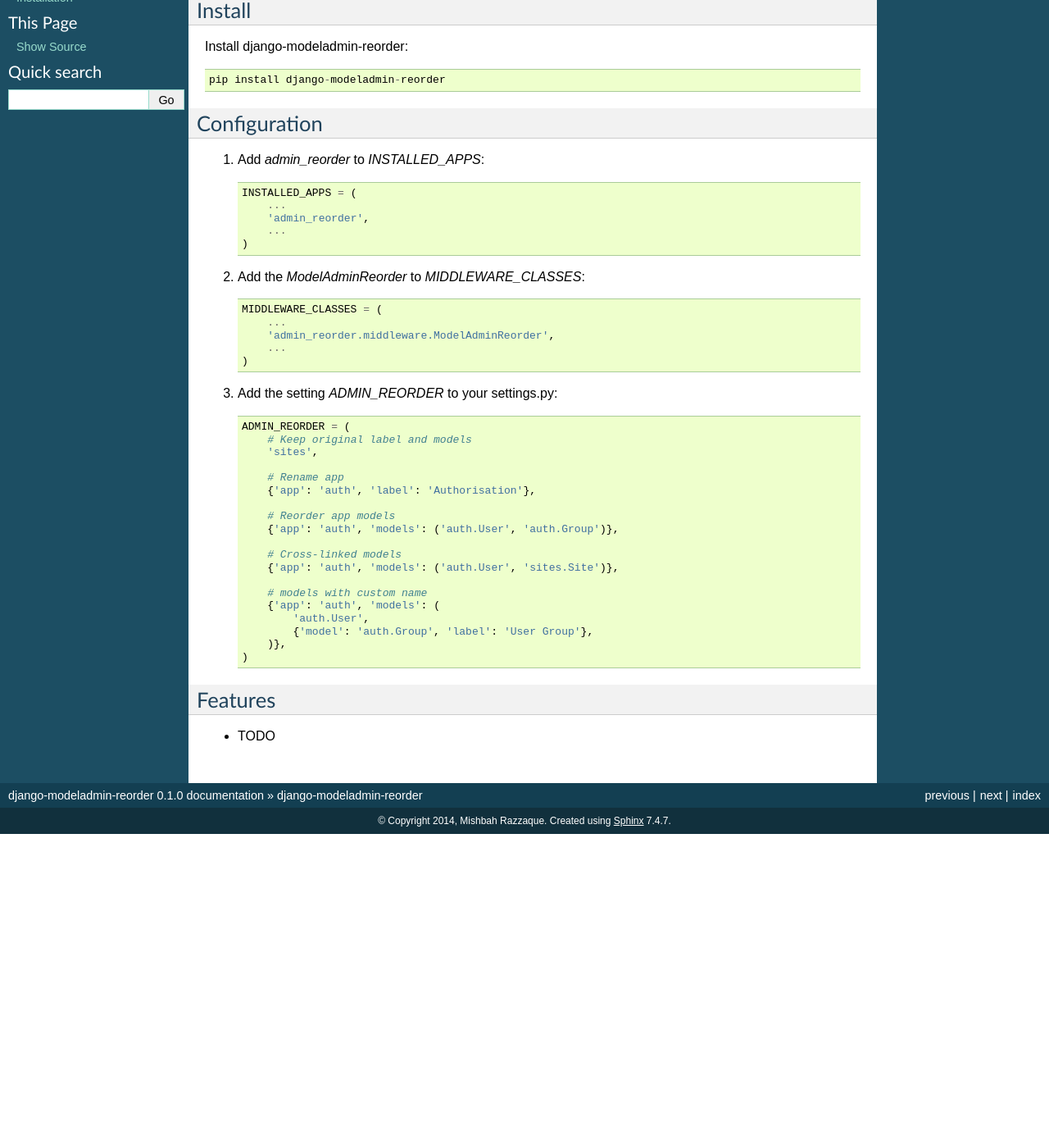
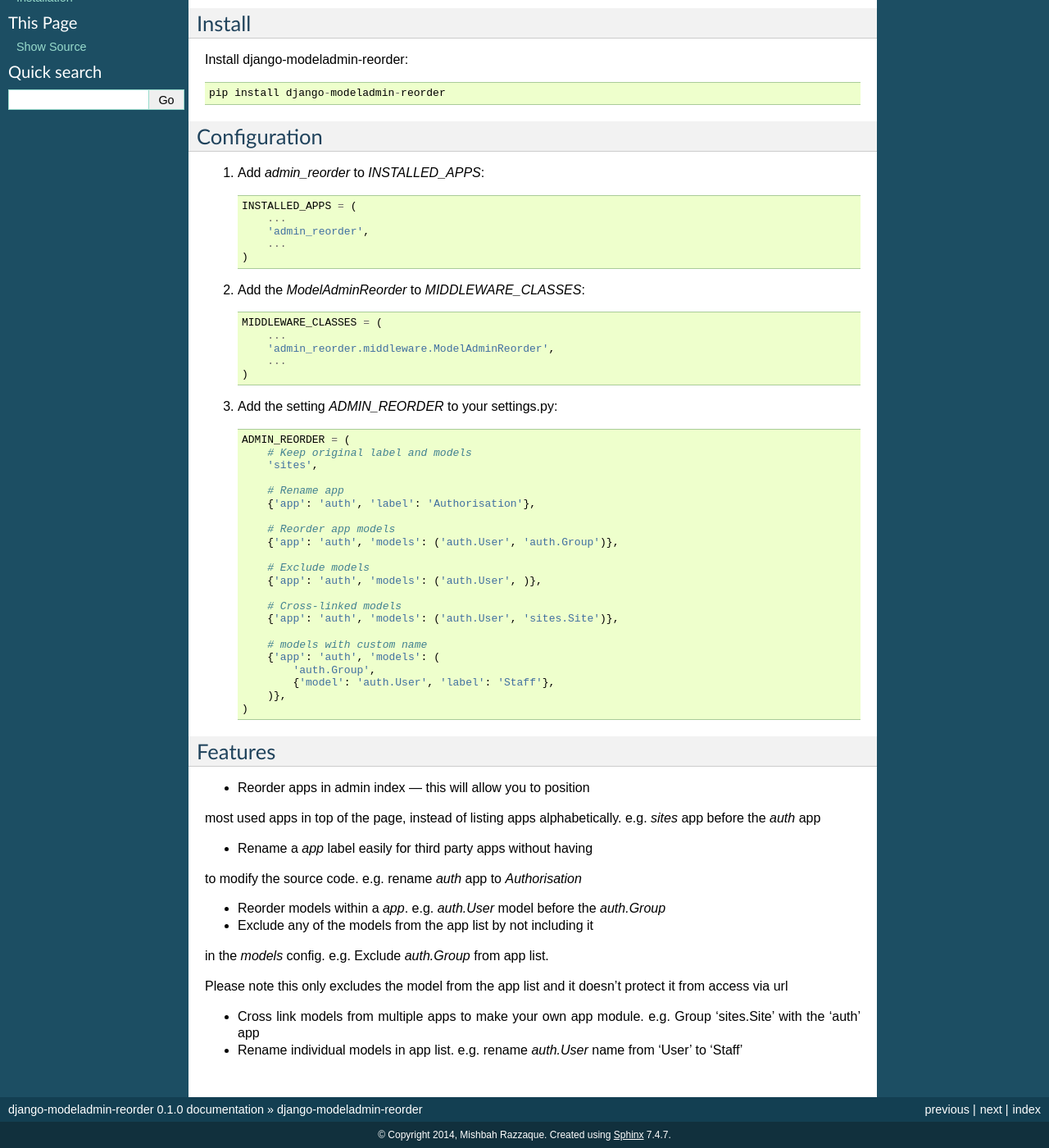
Before and after one commit to mishbahr/django-modeladmin-reorder, a Sphinx documentation site: the page built from docs/readme.rst, in a window 1280 px wide and 1400 px high, scrolled down 287 px. Shown: the whole window at 82% size. Built offline with Sphinx 7.4.7, drawn with Linux system fonts in a browser that asks for light colours; before the commit the page ends 1304 px from its top, so only the background shows below that; some of the changed text lies outside the part shown.

Commit message:
Update README to add a list of Features

```diff
--- a/README.rst
+++ b/README.rst
@@ -12,6 +12,7 @@
     :target: https://coveralls.io/r/mishbahr/django-modeladmin-reorder?branch=master
 
 Custom ordering for the apps and models in the admin app.
+
 You can rename, reorder, cross link, exclude apps or models
 
 Documentation
@@ -62,13 +63,16 @@
         # Reorder app models
         {'app': 'auth', 'models': ('auth.User', 'auth.Group')},
 
+        # Exclude models
+        {'app': 'auth', 'models': ('auth.User', )},
+
         # Cross-linked models
         {'app': 'auth', 'models': ('auth.User', 'sites.Site')},
 
         # models with custom name
         {'app': 'auth', 'models': (
-            'auth.User',
-            {'model': 'auth.Group', 'label': 'User Group'},
+            'auth.Group',
+            {'model': 'auth.User', 'label': 'Staff'},
         )},
     )
 
@@ -76,4 +80,20 @@
 Features
 --------
 
-* TODO
+* Reorder apps in admin index — this will allow you to position
+most used apps in top of the page, instead of listing apps
+alphabetically. e.g. `sites` app before the `auth` app
+
+* Rename a `app` label easily for third party apps without having
+to modify the source code. e.g. rename `auth` app to `Authorisation`
+
+* Reorder models within a `app`. e.g. `auth.User` model before the `auth.Group`
+
+* Exclude any of the models from the app list by not including it
+in the `models` config. e.g. Exclude `auth.Group` from app list.
+
+Please note this only excludes the model from the app list and it doesn't protect it from access via url
+
+* Cross link models from multiple apps to make your own app module. e.g. Group 'sites.Site' with the 'auth' app
+
+* Rename individual models in app list. e.g. rename `auth.User` name from 'User' to 'Staff'
--- a/docs/usage.rst
+++ b/docs/usage.rst
@@ -39,7 +39,7 @@
 
         # models with custom name
         {'app': 'auth', 'models': (
-            'auth.User',
-            {'model': 'auth.Group', 'label': 'User Group'},
+            'auth.Group',
+            {'model': 'auth.User', 'label': 'Staff'},
         )},
     )
```
